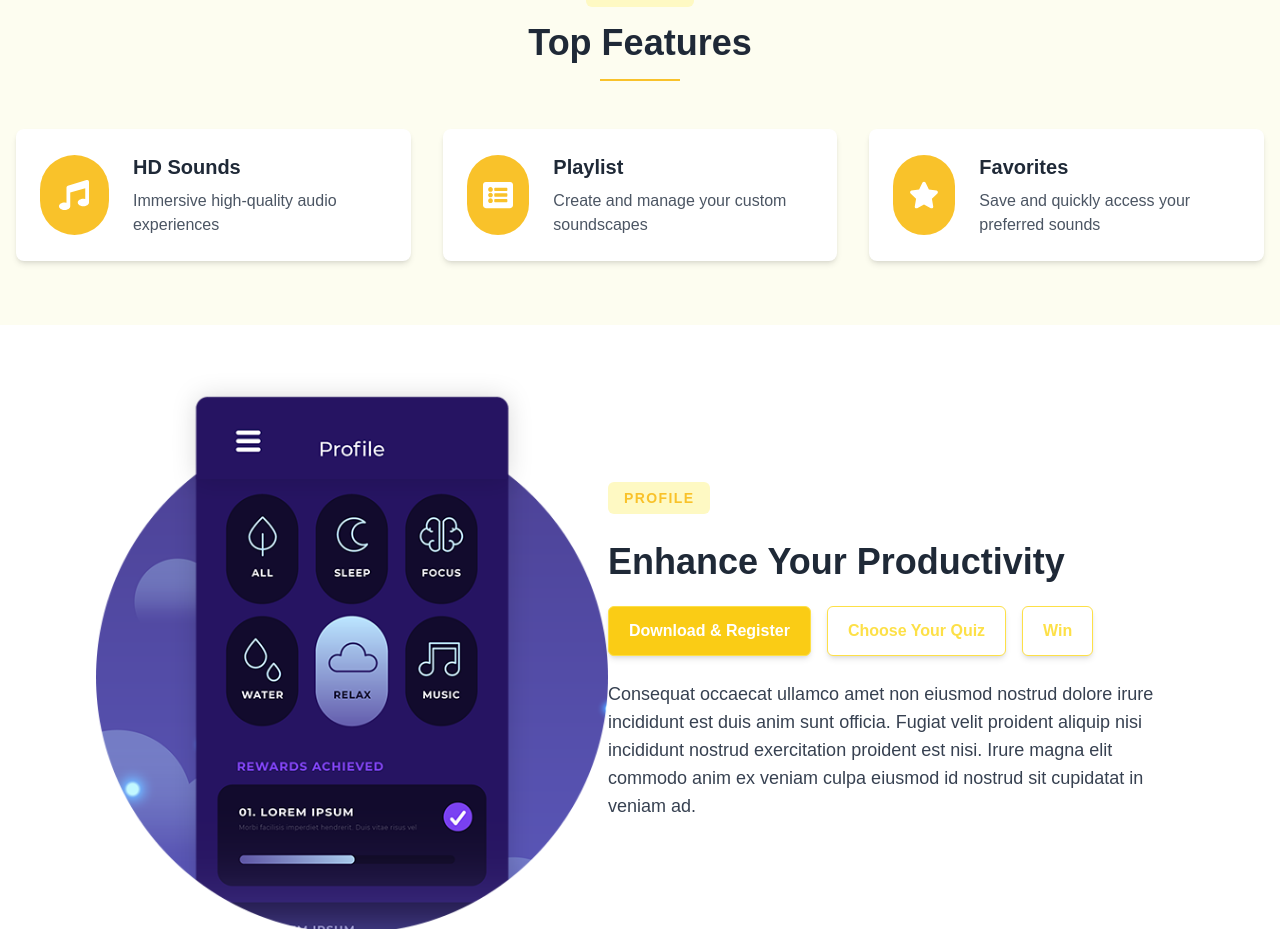
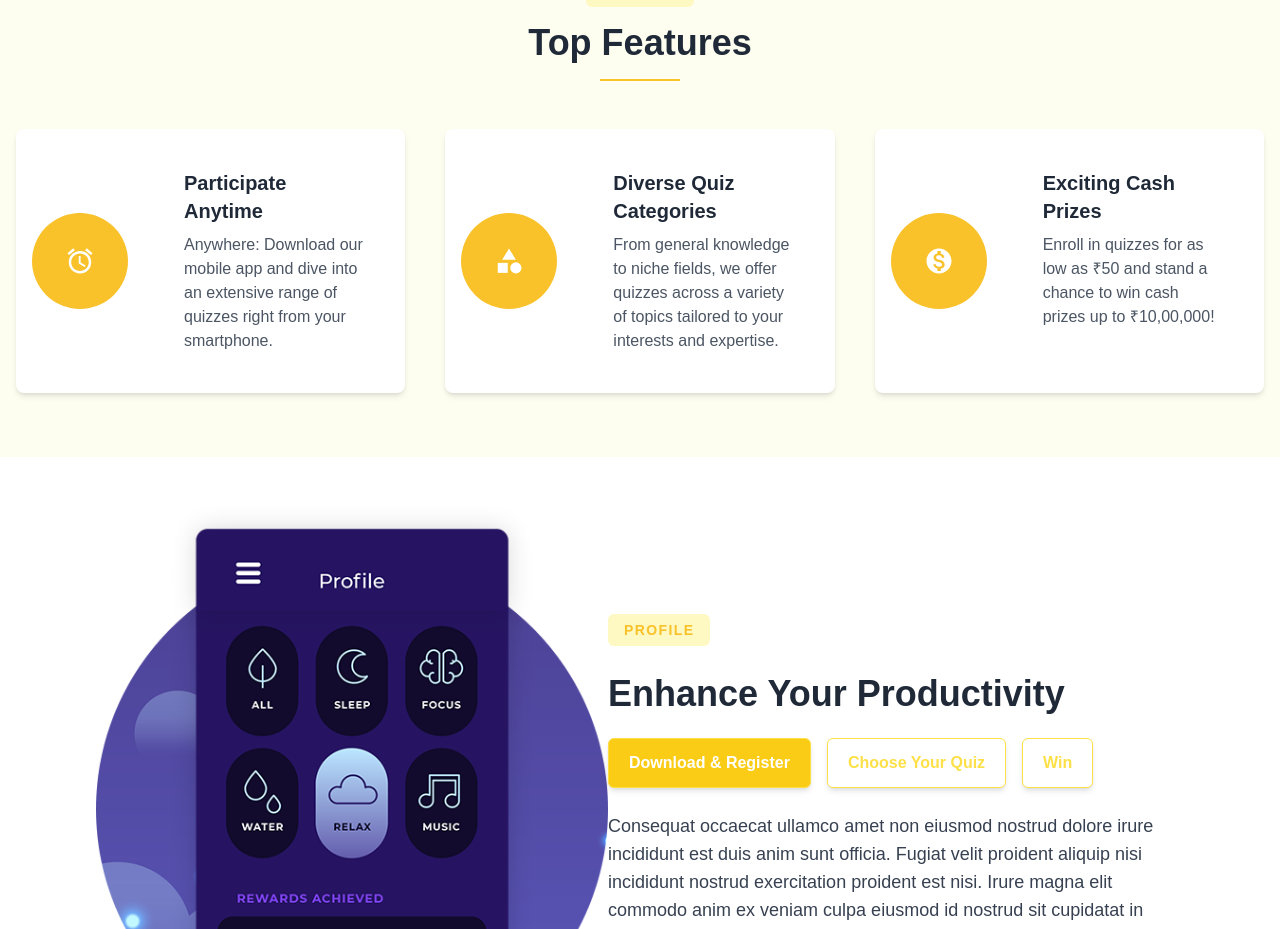
Before and after one commit to Sanaank-Official/website, a Next.js app: page / in a window 1280 px wide. Shown: the part 885-1814 px from the top of the page. Built offline with nearby package versions, Linux system fonts and the light colour scheme.

Commit message:
top feature update

```diff
--- a/src/app/page.js
+++ b/src/app/page.js
@@ -13,15 +13,8 @@ import TypingEffect from "../components/TypingEffect";
 import StateSection from "../components/Statesections";
 import Footer from "../components/Footer";
 import {
-	FaMusic,
-	FaListAlt,
-	FaStar,
-	FaHeartbeat,
-	FaRandom,
-	FaClock,
-	FaApple,
-	FaGooglePlay,
-} from "react-icons/fa";
+	MdAccessAlarm, MdCategory, MdMonetizationOn
+} from "react-icons/md";
 import Link from "next/link";
 
 // Animation Variants
@@ -161,14 +154,17 @@ const Home = () => {
   initial="hidden"
   animate={inView1 ? "visible" : "hidden"}
   variants={containerVariants}
-				className="bg-[rgb(253,253,240)] py-16 px-4">
+  className="bg-[rgb(253,253,240)] py-16 px-4"
+>
   <div className="container mx-auto">
     <motion.div
       variants={itemVariants}
-						className="text-center mb-12">
+      className="text-center mb-12"
+    >
       <motion.span
         whileHover={{ scale: 1.1 }}
-							className="text-sm font-bold text-customYellow bg-yellow-100 py-1 px-3 rounded-md inline-block tracking-widest">
+        className="text-sm font-bold text-customYellow bg-yellow-100 py-1 px-3 rounded-md inline-block tracking-widest"
+      >
         DISCOVER
       </motion.span>
       <h2 className="text-3xl md:text-4xl font-bold text-gray-800 mt-4">
@@ -181,32 +177,37 @@ const Home = () => {
       variants={containerVariants}
       initial="hidden"
       animate={inView1 ? "visible" : "hidden"}
-						className="grid grid-cols-1 sm:grid-cols-2 lg:grid-cols-3 gap-8 text-left">
+      className="grid grid-cols-1 sm:grid-cols-2 lg:grid-cols-3 gap-10 text-left"
+    >
       {[
         {
-								icon: <FaMusic />,
-								title: "HD Sounds",
-								desc: "Immersive high-quality audio experiences",
+          icon: <MdAccessAlarm />,
+          title: "Participate Anytime",
+          desc: "Anywhere: Download our mobile app and dive into an extensive range of quizzes right from your smartphone.",
         },
         {
-								icon: <FaListAlt />,
-								title: "Playlist",
-								desc: "Create and manage your custom soundscapes",
+          icon: <MdCategory />,
+          title: "Diverse Quiz Categories",
+          desc: "From general knowledge to niche fields, we offer quizzes across a variety of topics tailored to your interests and expertise.",
         },
         {
-								icon: <FaStar />,
-								title: "Favorites",
-								desc: "Save and quickly access your preferred sounds",
+          icon: <MdMonetizationOn />,
+          title: "Exciting Cash Prizes",
+          desc: "Enroll in quizzes for as low as ₹50 and stand a chance to win cash prizes up to ₹10,00,000!",
         },
       ].map((feature, index) => (
         <motion.div
           key={index}
           variants={itemVariants}
-								className="bg-white p-6 rounded-lg shadow-md flex items-center space-x-6 transform transition-all duration-300 hover:scale-105 hover:shadow-xl">
-								<div className="bg-customYellow text-white rounded-full w-20 h-20 flex items-center justify-center text-3xl">
+          className="bg-white p-10 rounded-lg shadow-md relative flex flex-col justify-between transform transition-all duration-300 hover:scale-105 hover:shadow-xl"
+        >
+          {/* Icon */}
+          <div className="bg-customYellow text-white rounded-full w-24 h-24 absolute left-4 top-1/2 transform -translate-y-1/2 flex items-center justify-center text-3xl">
             {feature.icon}
           </div>
-								<div>
+
+          {/* Content Section */}
+          <div className="pl-32">
             <h3 className="text-xl font-bold text-gray-800 mb-2">
               {feature.title}
             </h3>
@@ -219,6 +220,8 @@ const Home = () => {
     </motion.div>
   </div>
 </motion.div>
+
+
 
 			{/* Features Section */}
 <div className="bg-white py-12 flex justify-center items-center min-h-full">
```
Lines whose indentation alone changed are shown as unchanged.
